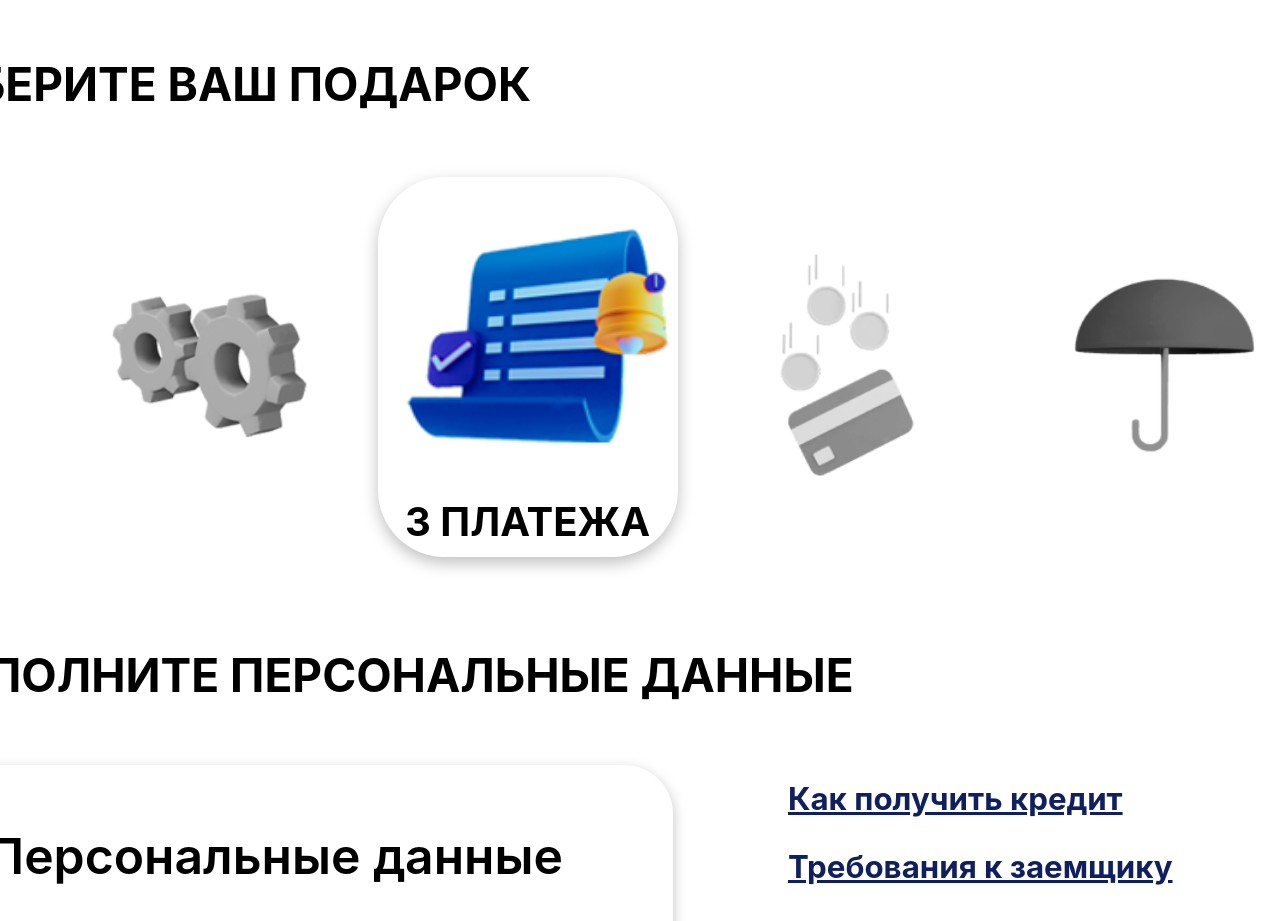
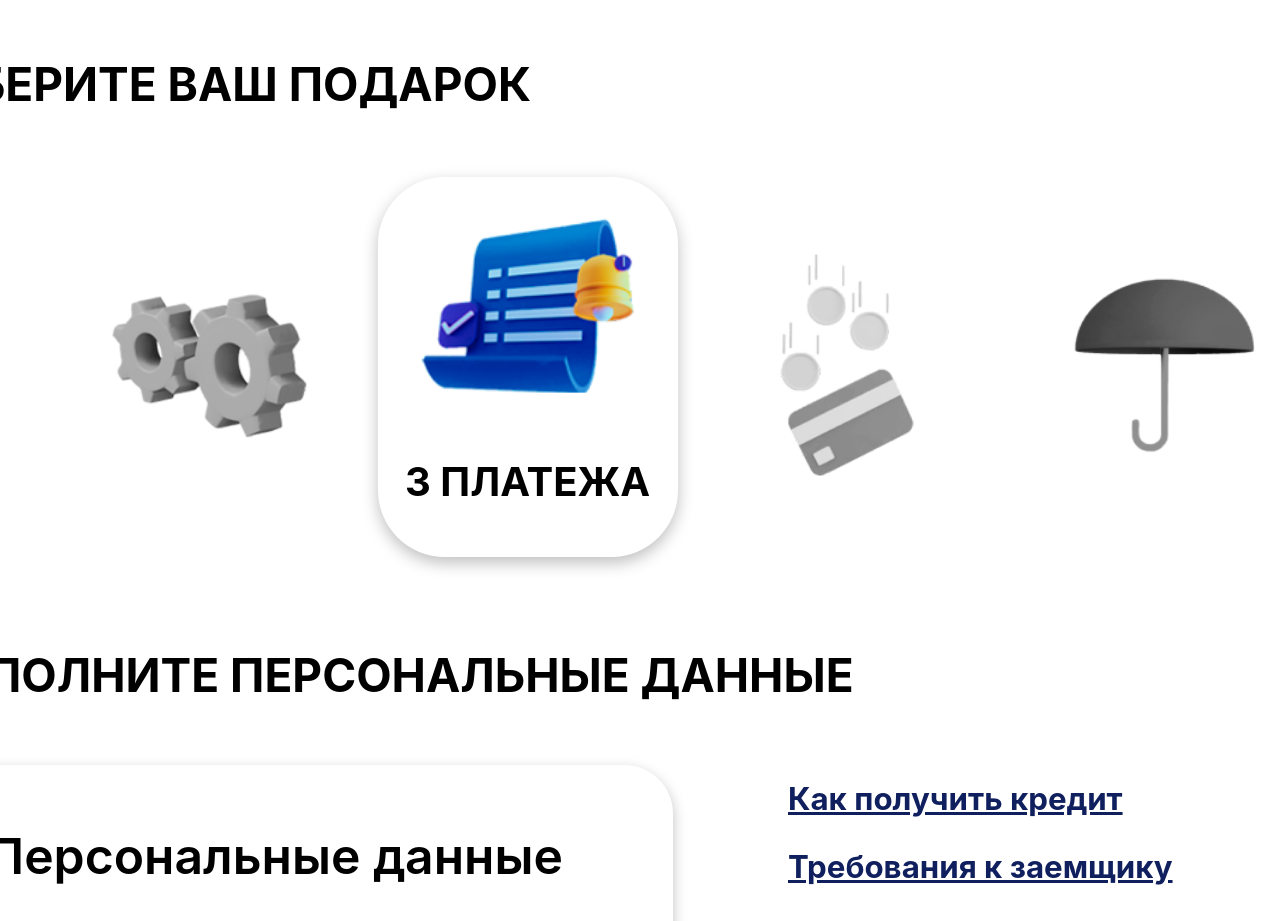
Before and after one commit to MikeGer92/AutoRakurs, a Vue app: page /credit in a window 1280 px wide. Shown: the part 2140-3061 px from the top of the page. Built offline with nearby package versions, Linux system fonts and the light colour scheme; a web font is replaced by a local one; what vue-yandex-maps would draw is missing.

Commit message:
edit some styles for footer, market, complectation

```diff
--- a/src/components/Carousel.vue
+++ b/src/components/Carousel.vue
@@ -129,7 +129,7 @@ export default {
   display: flex;
   flex-direction: column;
   align-items: center;
-  justify-content: space-around;
+  // justify-content: space-around;
   width: 360px;
   height: 380px;
   background: #FFFFFF;
@@ -137,8 +137,9 @@ export default {
   border-radius: 66.6654px;
   cursor: pointer;
   & img {
-    width: 320px;
+    width: 260px;
     height: auto;
+    margin: 0 20px;
     -webkit-transform:scale(1.35); /* Safari and Chrome */
     -moz-transform:scale(1.35); /* Firefox */
     -ms-transform:scale(1.35); /* IE 9 */
@@ -154,7 +155,7 @@ export default {
     font-size: 40px;
     line-height: 50px;
     color: #000000;
-    margin-bottom: 20px;
+    margin: 20px 0;
   }
 }
 .slider-wrapper {
```
